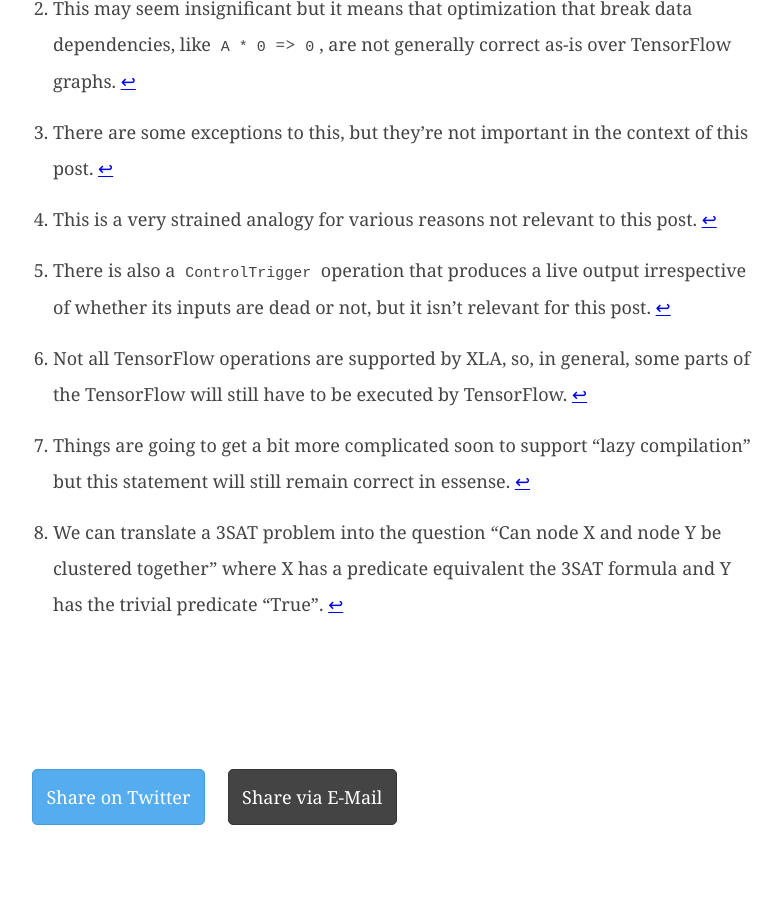
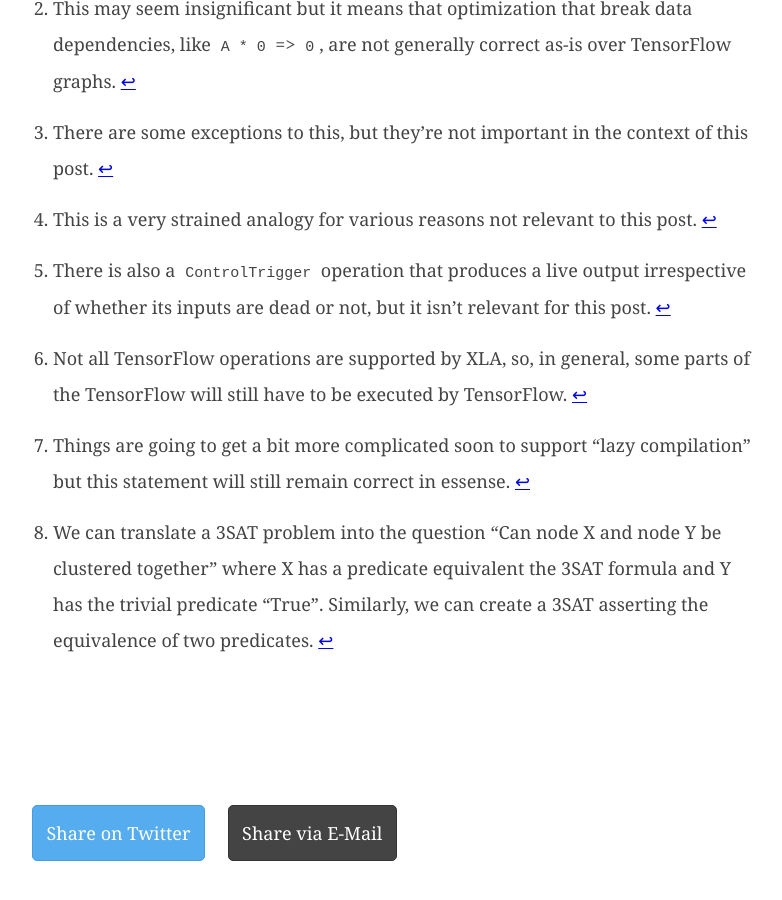
Before and after one commit to sanjoy/playingwithpointers.com, a Jekyll site: the page built from _blog/control-flow-and-tf-xla.markdown, in a window 1280 px wide and 900 px high, scrolled down 4788 px. Shown: the whole window, without its empty margins (247-1029 px from the left). Built offline with Jekyll 4.4.1, drawn with Linux system fonts in a browser that asks for light colours; before the commit the page ends 5652 px from its top, so only the background shows below that.

Commit message:
be a bit more rigorous in asserting np completeness

```diff
--- a/_blog/control-flow-and-tf-xla.markdown
+++ b/_blog/control-flow-and-tf-xla.markdown
@@ -169,4 +169,4 @@ Comparing liveness predicates is necessarily conservative -- the "leaves" of the
 
 For simplicity we implement the "all nodes have identical liveness" check a little differently -- we implement it as "avoid clustering nodes that have inputs with possibly mismatching liveness".  This is equivalent to "all nodes have identical liveness" because XLA clusters are connected (but not strongly connected) and XLA does not support control flow operations like `Switch` and `Merge`.
 
-[^npcomplete]:  We can translate a 3SAT problem into the question "Can node X and node Y be clustered together" where X has a predicate equivalent the 3SAT formula and Y has the trivial predicate "True".
+[^npcomplete]:  We can translate a 3SAT problem into the question "Can node X and node Y be clustered together" where X has a predicate equivalent the 3SAT formula and Y has the trivial predicate "True".  Similarly, we can create a 3SAT asserting the equivalence of two predicates.
```
